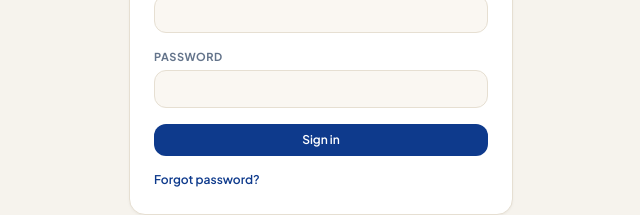
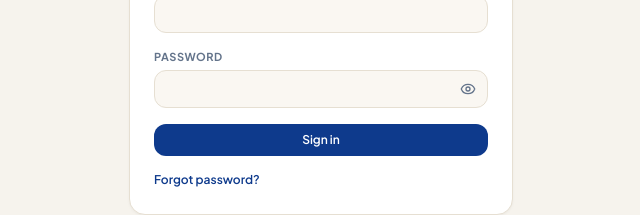
Before and after one commit to Dapper434/CAELUM_FACILITY, a React (Vite) app: page /login in a window 1280 px wide. Shown: the part 348-563 px from the top of the page, without its empty margins (319-959 px from the left). Built offline with nearby package versions, Linux system fonts and the light colour scheme; no server answers.

Commit message:
Use the password toggle on sign-in, reset and change password

```diff
--- a/src/components/PasswordForm.jsx
+++ b/src/components/PasswordForm.jsx
@@ -1,5 +1,6 @@
 import React, { useState } from 'react';
 import { Button, ErrorBanner } from './ui';
+import PasswordInput from './PasswordInput';
 
 export const MIN_PASSWORD = 8;
 
@@ -41,11 +42,11 @@ export default function PasswordForm({ onSubmit, submitLabel = 'Save password' }
       <ErrorBanner error={error} />
       <div>
         <label className="label" htmlFor="new-password">New password</label>
-        <input id="new-password" type="password" className="input" value={password} onChange={(e) => setPassword(e.target.value)} autoComplete="new-password" />
+        <PasswordInput id="new-password" value={password} onChange={(e) => setPassword(e.target.value)} autoComplete="new-password" />
       </div>
       <div>
         <label className="label" htmlFor="confirm-password">Confirm password</label>
-        <input id="confirm-password" type="password" className="input" value={confirm} onChange={(e) => setConfirm(e.target.value)} autoComplete="new-password" />
+        <PasswordInput id="confirm-password" value={confirm} onChange={(e) => setConfirm(e.target.value)} autoComplete="new-password" />
       </div>
       {invalid && <p className="text-xs text-status-crimson" role="status">{invalid}</p>}
       <Button type="submit" busy={busy}>{submitLabel}</Button>
--- a/src/pages/LoginPage.jsx
+++ b/src/pages/LoginPage.jsx
@@ -4,6 +4,7 @@ import { useAuth } from '../context/AuthContext';
 import { supabase } from '../lib/supabase';
 import { redirectFor } from '../lib/session';
 import { Button, ErrorBanner } from '../components/ui';
+import PasswordInput from '../components/PasswordInput';
 
 export const RESET_SENT = 'If that email exists, we sent a link to reset the password.';
 
@@ -74,7 +75,7 @@ export default function LoginPage() {
         {!forgot && (
           <div>
             <label className="label" htmlFor="password">Password</label>
-            <input id="password" type="password" className="input" value={password} onChange={(e) => setPassword(e.target.value)} required autoComplete="current-password" />
+            <PasswordInput id="password" value={password} onChange={(e) => setPassword(e.target.value)} required autoComplete="current-password" />
           </div>
         )}
         {resetMsg && <p role="status" className="text-sm text-slate-600">{resetMsg}</p>}
```
